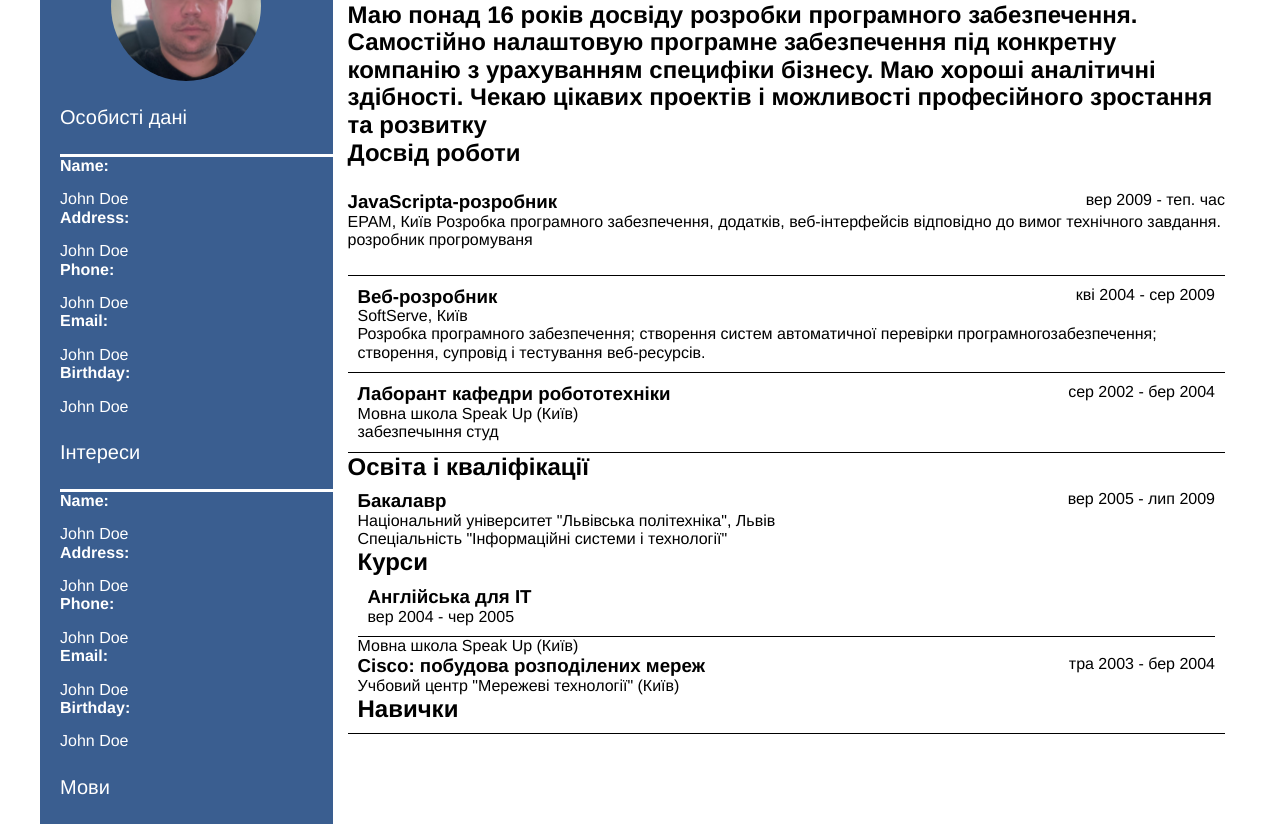
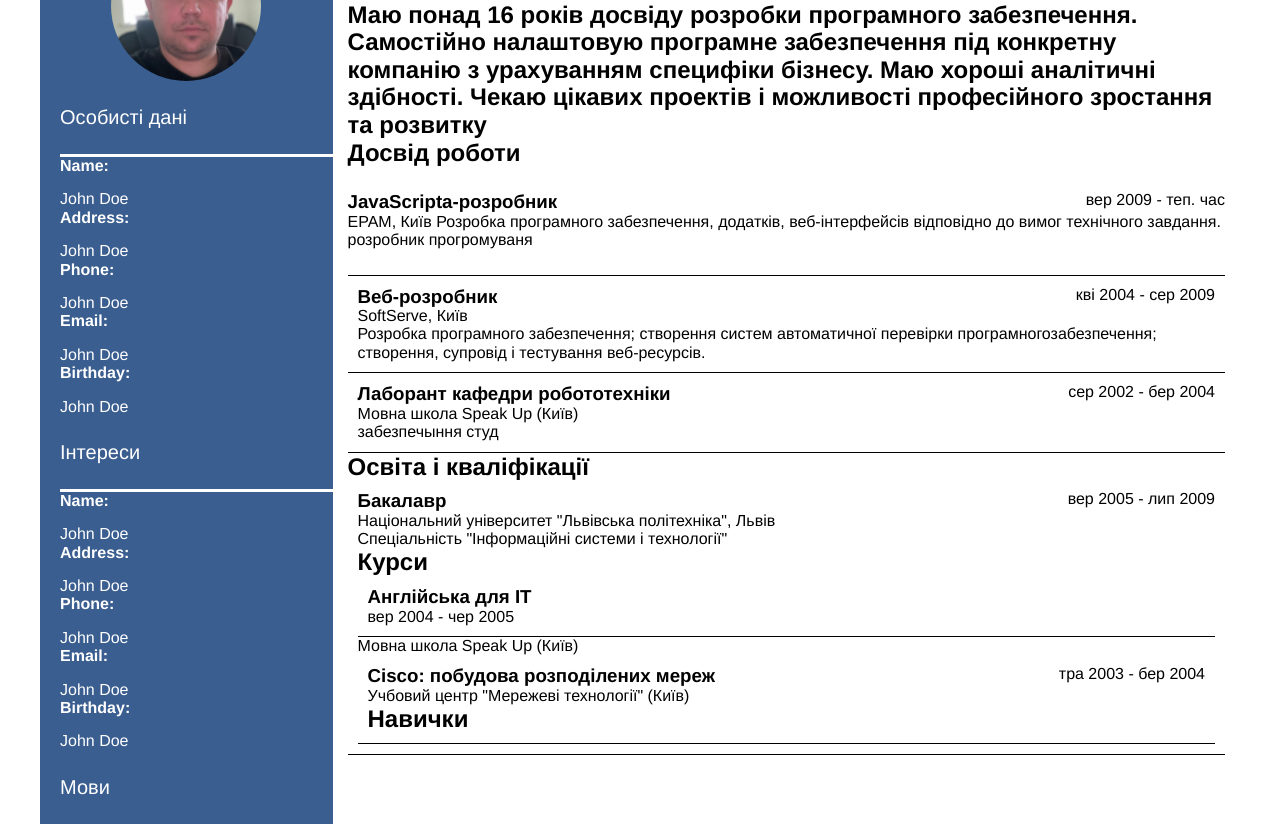
Before and after one commit to Fedir4909/Fedir4909.github.io, a plain HTML site: page index.html in a window 1280 px wide. Shown: the part 94-918 px from the top of the page. Drawn offline with nearby package versions, Linux system fonts and the light colour scheme.

Commit message:
Update index.html

```diff
--- a/index.html
+++ b/index.html
@@ -203,7 +203,7 @@ https://cdn.jsdelivr.net/npm/normalize.css@8.0.1/normalize.min.css
               Мовна школа Speak Up (Київ)
             </p>
 
-            <divclass="box-6">
+            <div class="box-6">
                <div class="info-box">
                    <h3>
                     Cisco: побудова розподілених мереж
```
